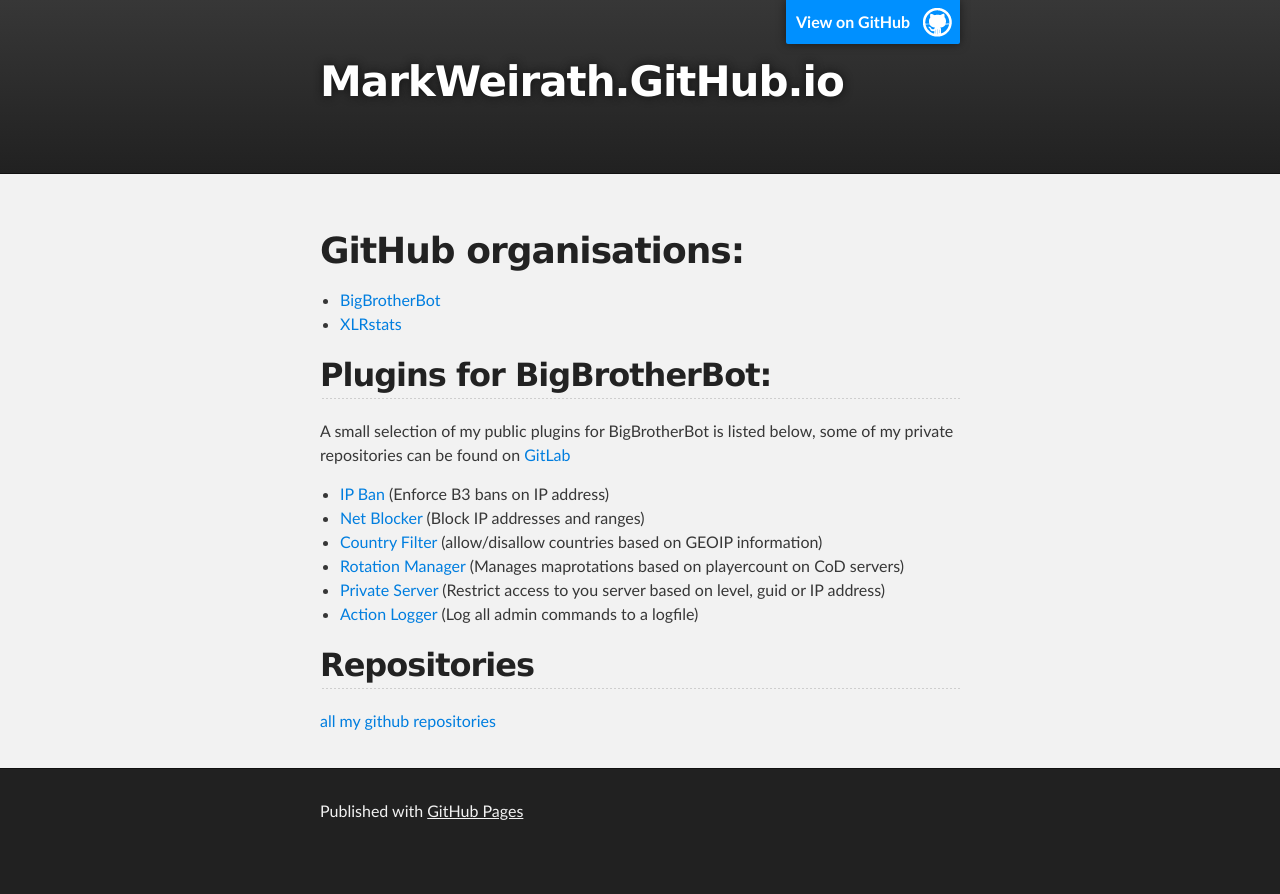
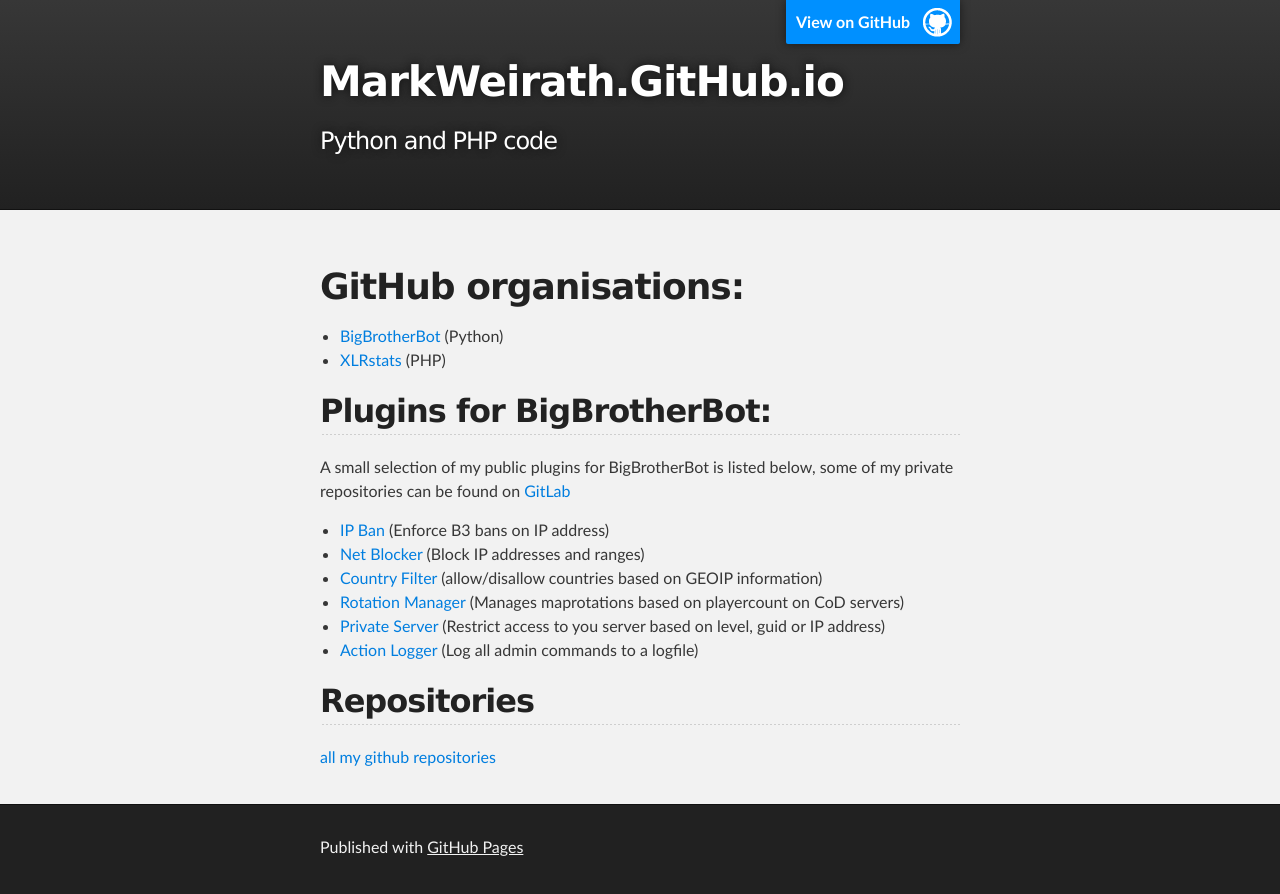
Before and after one commit to markweirath/markweirath.github.io, a plain HTML site: page index.html in a window 1280 px wide. Before the commit the page ends 858 px from the top, so only its background shows below. Drawn offline with Linux system fonts and the light colour scheme.

Commit message:
Replace master branch with page content via GitHub

```diff
--- a/index.html
+++ b/index.html
@@ -4,7 +4,7 @@
   <head>
     <meta charset='utf-8'>
     <meta http-equiv="X-UA-Compatible" content="chrome=1">
-    <meta name="description" content="MarkWeirath.GitHub.io : ">
+    <meta name="description" content="MarkWeirath.GitHub.io : Python and PHP code">
 
     <link rel="stylesheet" type="text/css" media="screen" href="stylesheets/stylesheet.css">
 
@@ -19,7 +19,7 @@
           <a id="forkme_banner" href="https://github.com/markweirath">View on GitHub</a>
 
           <h1 id="project_title">MarkWeirath.GitHub.io</h1>
-          <h2 id="project_tagline"></h2>
+          <h2 id="project_tagline">Python and PHP code</h2>
 
         </header>
     </div>
@@ -31,8 +31,10 @@
 <a id="github-organisations" class="anchor" href="#github-organisations" aria-hidden="true"><span class="octicon octicon-link"></span></a>GitHub organisations:</h1>
 
 <ul>
-<li><a href="https://github.com/BigBrotherBot">BigBrotherBot</a></li>
-<li><a href="https://github.com/XLRstats">XLRstats</a></li>
+<li>
+<a href="https://github.com/BigBrotherBot">BigBrotherBot</a> (Python)</li>
+<li>
+<a href="https://github.com/XLRstats">XLRstats</a> (PHP)</li>
 </ul>
 
 <h2>
--- a/params.json
+++ b/params.json
@@ -1 +1 @@
-{"name":"MarkWeirath.GitHub.io","tagline":"","body":"# GitHub organisations:\r\n\r\n* [BigBrotherBot](https://github.com/BigBrotherBot)\r\n* [XLRstats](https://github.com/XLRstats)\r\n\r\n## Plugins for BigBrotherBot:\r\n\r\nA small selection of my public plugins for BigBrotherBot is listed below, some of my private repositories can be found on [GitLab](https://gitlab.com/u/xlr8or)\r\n\r\n* [IP Ban](http://markweirath.github.io/b3-plugin-ipban/) (Enforce B3 bans on IP address)\r\n* [Net Blocker](http://markweirath.github.io/b3-plugin-netblocker/) (Block IP addresses and ranges)\r\n* [Country Filter](http://markweirath.github.io/b3-plugin-countryfilter) (allow/disallow countries based on GEOIP information)\r\n* [Rotation Manager](https://github.com/markweirath/b3-plugin-rotationmanager) (Manages maprotations based on playercount on CoD servers)\r\n* [Private Server](http://markweirath.github.io/b3-plugin-privateserver) (Restrict access to you server based on level, guid or IP address)\r\n* [Action Logger](http://markweirath.github.io/b3-plugin-actionlogger) (Log all admin commands to a logfile)\r\n\r\n## Repositories\r\n\r\n[all my github repositories](https://github.com/markweirath?tab=repositories)","google":"","note":"Don't delete this file! It's used internally to help with page regeneration."}
+{"name":"MarkWeirath.GitHub.io","tagline":"Python and PHP code","body":"# GitHub organisations:\r\n\r\n* [BigBrotherBot](https://github.com/BigBrotherBot) (Python)\r\n* [XLRstats](https://github.com/XLRstats) (PHP)\r\n\r\n## Plugins for BigBrotherBot:\r\n\r\nA small selection of my public plugins for BigBrotherBot is listed below, some of my private repositories can be found on [GitLab](https://gitlab.com/u/xlr8or)\r\n\r\n* [IP Ban](http://markweirath.github.io/b3-plugin-ipban/) (Enforce B3 bans on IP address)\r\n* [Net Blocker](http://markweirath.github.io/b3-plugin-netblocker/) (Block IP addresses and ranges)\r\n* [Country Filter](http://markweirath.github.io/b3-plugin-countryfilter) (allow/disallow countries based on GEOIP information)\r\n* [Rotation Manager](https://github.com/markweirath/b3-plugin-rotationmanager) (Manages maprotations based on playercount on CoD servers)\r\n* [Private Server](http://markweirath.github.io/b3-plugin-privateserver) (Restrict access to you server based on level, guid or IP address)\r\n* [Action Logger](http://markweirath.github.io/b3-plugin-actionlogger) (Log all admin commands to a logfile)\r\n\r\n## Repositories\r\n\r\n[all my github repositories](https://github.com/markweirath?tab=repositories)","google":"","note":"Don't delete this file! It's used internally to help with page regeneration."}
```
